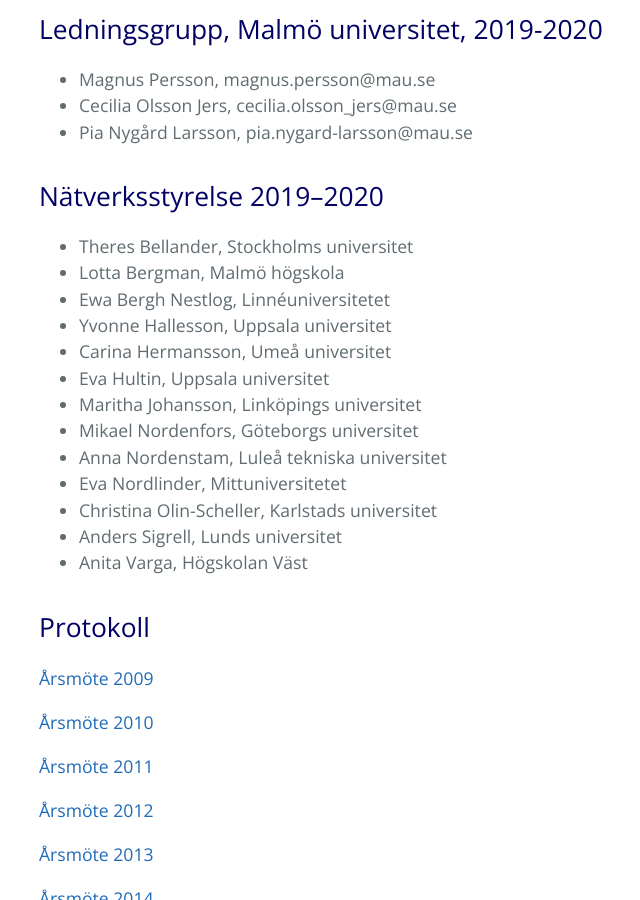
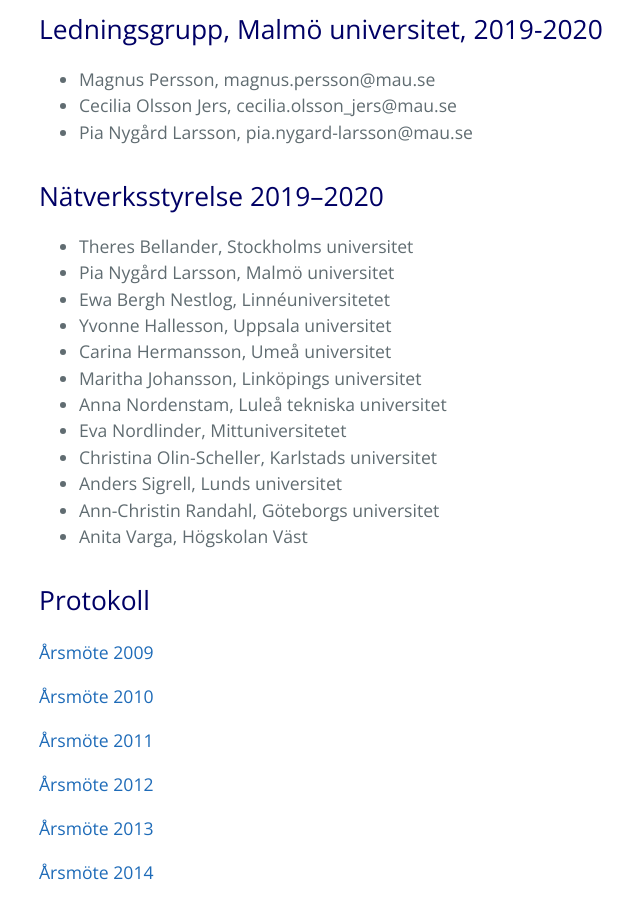
Before and after one commit to smdihemsida/smdihemsida.github.io, a Jekyll site: the page built from nätverket.md, in a window 1280 px wide and 900 px high, scrolled down 752 px. Shown: the whole window, without its empty margins (185-825 px from the left). Built offline with Jekyll 4.4.1, drawn with Linux system fonts in a browser that asks for light colours; our own code applies the rules of GitHub Pages for plain Markdown files.

Commit message:
Update nätverket.md
Lade till och tog bort namn

```diff
--- a/nätverket.md
+++ b/nätverket.md
@@ -15,17 +15,16 @@ I ledningen för nätverket SMDI finns en nätverksstyrelse. Inom nätverksstyre
 ## Nätverksstyrelse 2019–2020
 
 * Theres Bellander, Stockholms universitet
-* Lotta Bergman, Malmö högskola
+* Pia Nygård Larsson, Malmö universitet
 * Ewa Bergh Nestlog, Linnéuniversitetet
 * Yvonne Hallesson, Uppsala universitet
 * Carina Hermansson, Umeå universitet
-* Eva Hultin, Uppsala universitet
 * Maritha Johansson, Linköpings universitet
-* Mikael Nordenfors, Göteborgs universitet
 * Anna Nordenstam, Luleå tekniska universitet
 * Eva Nordlinder, Mittuniversitetet
 * Christina Olin-Scheller, Karlstads universitet
 * Anders Sigrell, Lunds universitet
+* Ann-Christin Randahl, Göteborgs universitet
 * Anita Varga, Högskolan Väst
 
 
```
